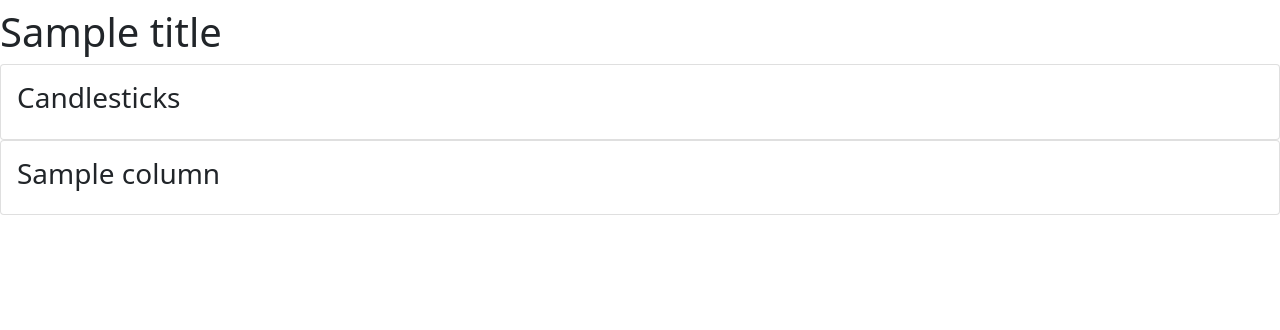
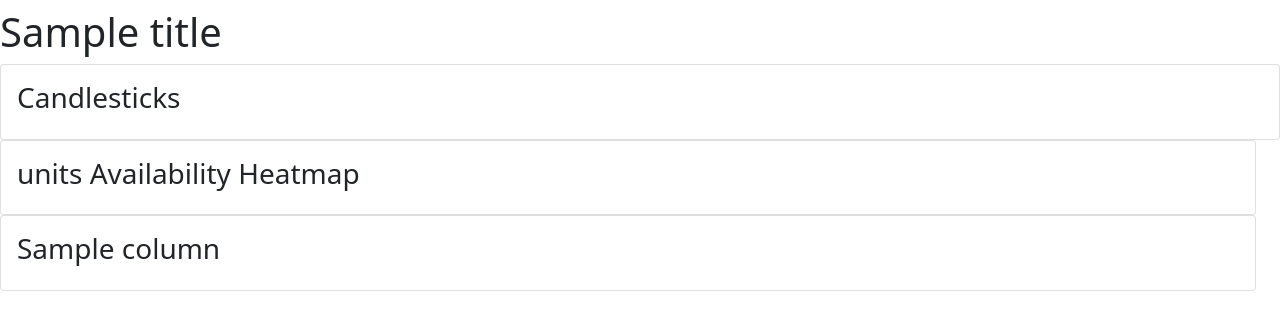
Before and after one commit to ThanosPourikis/Thesis, a Flask app: template templates/home.jinja in a window 1280 px wide. Shown: the part 40-370 px from the top of the page. Run offline with Flask 2, Linux system fonts and the light colour scheme; the template is opened without the code that fills it: most values are stand-ins (such as "Sample title", 1, 10 or a date in 2020); some libraries are stand-ins or nearby versions.

Commit message:
Micro Fix v2

```diff
--- a/templates/api.jinja
+++ b/templates/api.jinja
@@ -13,11 +13,11 @@
 	{% for i in datasets %}
 			<div class="card">
 			<div class="card-body">
-					<a href="/{{i}}/metrics_api/all" class="card-link"><h4 class="card-title">{{i}}</h4></a>
+					<a href="/metrics_api/{{i}}/all" class="card-link"><h4 class="card-title">{{i}}</h4></a>
 			</div>
 			<div class="card-body">
 					{% for j in models %}
-						<a href="/{{i}}/metrics_api/{{j}}" class="card-link">{{j}}</a>
+						<a href="/metrics_api/{{i}}/{{j}}" class="card-link">{{j}}</a>
 					{% endfor %}
 				</div>
 			</div>
--- a/templates/home.jinja
+++ b/templates/home.jinja
@@ -15,6 +15,23 @@
 					</div>
 				</div>
 			</div>
+	{% if heatmap != None %}
+	<div class="row">
+		<div class="col-xs-1-12">
+				<div class="card">
+					<div class="card-body">
+						<h3 class="card-title">units Availability Heatmap</h3>
+						<div  id='heatmap'>
+							<script>
+								var graph = {{heatmap}};
+								Plotly.plot('heatmap', graph, {});
+							</script>
+						</div>
+					</div>
+				</div>
+			</div>
+	{% endif %}
+
 
 	{% include "charts.jinja" %}
 	</div>
--- a/templates/navbar.jinja
+++ b/templates/navbar.jinja
@@ -1,18 +1,18 @@
 <nav class="nav justify-content-center fixed-top navbar-dark bg-dark">
-	<a class="nav-link" href="/{{dataset}}/Dataset">Original Data</a>
-	<a class="nav-link" href="/{{dataset}}/Correlation">Correlation</a>
-	<a class="nav-link" href="/{{dataset}}/Linear">Linear</a>
-	<a class="nav-link" href="/{{dataset}}/KnnModel">Knn</a>
-	<a class="nav-link" href="/{{dataset}}/XgbModel">XgBoost</a>
-	<a class="nav-link" href="/{{dataset}}/Lstm">Lstm</a>
-	<a class="nav-link" href="/{{dataset}}/Hybrid_Lstm">Hybrid Lstm</a>
+	<a class="nav-link" href="/Dataset/{{dataset}}">Original Data</a>
+	<a class="nav-link" href="/Correlation/{{dataset}}">Correlation</a>
+	<a class="nav-link" href="/Linear/{{dataset}}">Linear</a>
+	<a class="nav-link" href="/KnnModel/{{dataset}}">Knn</a>
+	<a class="nav-link" href="/XgbModel/{{dataset}}">XgBoost</a>
+	<a class="nav-link" href="/Lstm/{{dataset}}">Lstm</a>
+	<a class="nav-link" href="/Hybrid_Lstm/{{dataset}}">Hybrid Lstm</a>
 <div class="form-group">
   <select class="form-control bg-dark text-primary" name="" id="" onChange="window.location.href=this.value">
 	<option value="">Pick a Dataset</option>
-	<option value="/requirements/{{ request.path.split('/')[-1]}}">requirements</option>
-	<option value="/requirements_units/{{ request.path.split('/')[-1]}}">requirements_units</option>
-	<option value="/requirements_weather/{{ request.path.split('/')[-1]}}">requirements_weather</option>
-	<option value="/requirements_units_weather/{{ request.path.split('/')[-1]}}">requirements_units_weather</option>
+	<option value="/{{ request.path.split('/')[-2]}}/requirements">requirements</option>
+	<option value="/{{ request.path.split('/')[-2]}}/requirements_units">requirements_units</option>
+	<option value="/{{ request.path.split('/')[-2]}}/requirements_weather">requirements_weather</option>
+	<option value="/{{ request.path.split('/')[-2]}}/requirements_units_weather">requirements_units_weather</option>
 </select>
 </div>
 </nav>
```
